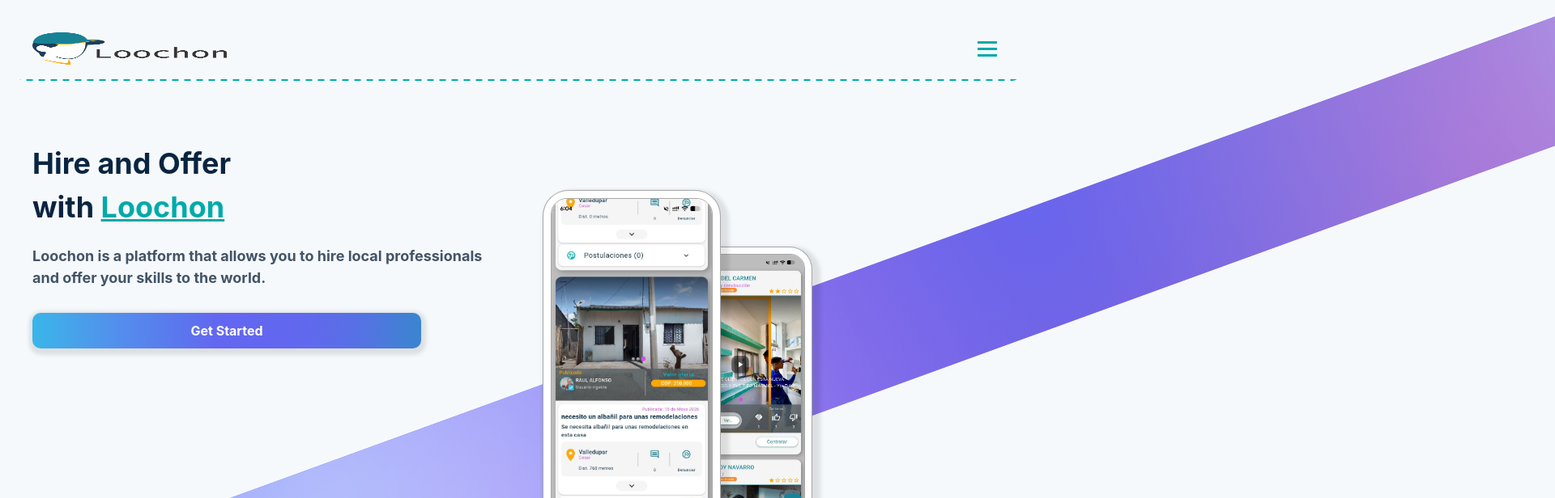
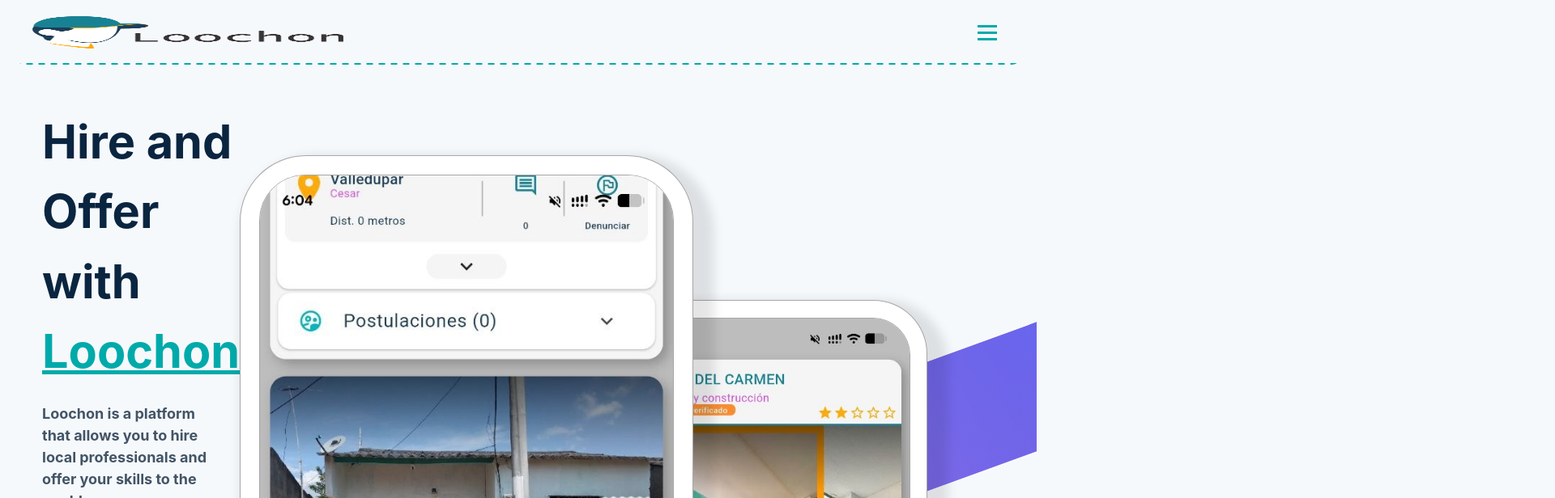
Before and after one commit to Yakhonaa/Landing-Page, a React (Vite) app: page / in a window 1280 px wide. Shown: the top 616 px of the page at 81% size, 1920 px wide, since content can reach past the window. Built offline with nearby package versions, Linux system fonts and the light colour scheme.

Commit message:
weird safe

```diff
--- a/src/App.jsx
+++ b/src/App.jsx
@@ -1,6 +1,7 @@
 function App() {
   return (
     <main className="min-h-screen">
+      <meta name="viewport" content="width=device-width, initial-scale=1.0, maximum-scale=1.0, user-scalable=no" />
       <section>
         <div className="Navbar">
           <img src="public/logo.png" alt="Loochon" className="logo" />
--- a/src/index.css
+++ b/src/index.css
@@ -7,6 +7,11 @@
   background-color: rgba(246, 249, 252);
 }
 
+:root {
+  /* This creates a fluid base metric that equals exactly 1% of the viewport width */
+  --fluid-metric: 1vw;
+}
+
 .Navbar {
   display: flex;
   align-items: center;
@@ -14,13 +19,20 @@
   background-color: rgba(246, 249, 252);
   padding: 20px;
   border-radius: 10px;
-  margin: 20px;
-  margin-bottom: 55px;
+  margin-right: 20px;
+  margin-left: 20px;
+
   height: 10vh;
   background-image: linear-gradient(to right, rgb(0, 170, 170) 55%, rgba(0,0,0,0) 0%);
   background-position: bottom;
   background-size: 15px 2px; /* 15px is the dash + gap width; 2px is border thickness */
   background-repeat: repeat-x;
+}
+
+.logo {
+  margin-left: 0px;
+  width: calc(30*var(--fluid-metric));
+  height: 100%;
 }
 
 .button-icon {
@@ -37,6 +49,13 @@
   cursor: pointer;
 }
 
+html, body {
+  width: 100%;
+  max-width: 100vw;
+  overflow-x: hidden; /* Prevents horizontal scrolling */
+  position: relative;
+}
+
 .button-icon span {
   display: block;
   width: 24px;
@@ -49,7 +68,7 @@
    position: relative;
   display: flex;
   /*background-color: #f0f0f0;*/
-  padding: 20px;
+  padding: calc(2.5*var(--fluid-metric));
   border-radius: 10px;
   margin: 20px;
   height: 100vh;
@@ -64,15 +83,11 @@
   color: rgba(10, 37, 64);
 }
 
-.left-header-content-title {
-  font-size: 36px;
+.left-header-content-title, .left-header-content-subtitle {
+  font-size: calc(4.5*var(--fluid-metric));
   font-weight: 700;
 }
 
-.left-header-content-subtitle {
-  font-size: 36px;
-  font-weight: 700;
-}
 
 .Loochon-highlight {
   color: rgb(0, 170, 170);
@@ -99,39 +114,38 @@
 
 .image-stack {
   position: relative;
-  width: 430px;
-  height: 360px;
+  width: calc(86*var(--fluid-metric));
+  height: calc(72*var(--fluid-metric));
   margin-top: 60px;
-  margin-left: 30px;
+  margin-left: 0px;
 }
-
 
 
 .offer-image-container {
   position: relative;
   z-index: 2;
   width: fit-content;
-  padding: 9px;
+  padding: calc(1.8*var(--fluid-metric));
   background-color: rgb(255, 255, 255);
-  border-radius: 32px;
+  border-radius: calc(6.4*var(--fluid-metric));
   border-style: solid;
   border-width: 1px;
   border-color: rgba(130, 130, 130, 0.7);
 
-  box-shadow: 5px 5px 5px 5px rgba(0, 0, 0, 0.1);
+  box-shadow: calc(1*var(--fluid-metric)) calc(1*var(--fluid-metric)) calc(1*var(--fluid-metric)) calc(1*var(--fluid-metric)) rgba(0, 0, 0, 0.1);
 }
 
 .hire-image-container {
   position: absolute;
-  top: 70px;
-  left: 155px;
+  top: calc(14*var(--fluid-metric));
+  left: calc(31*var(--fluid-metric));
   z-index: 1;
   width: fit-content;
-  padding: 8px;
+  padding: calc(1.6*var(--fluid-metric));
   background-color: rgb(255, 255, 255);
   border: 1px solid rgba(130, 130, 130, 0.7);
-  border-radius: 28px;
-  box-shadow: 5px 5px 5px 5px rgba(0, 0, 0, 0.1);
+  border-radius: calc(5.2*var(--fluid-metric));
+  box-shadow: calc(1*var(--fluid-metric)) calc(1*var(--fluid-metric)) calc(1*var(--fluid-metric)) calc(1*var(--fluid-metric)) rgba(0, 0, 0, 0.1);
 }
 
 
@@ -141,17 +155,17 @@
   border-width: 1px;
   border-color: rgba(130, 130, 130, 0.7);
   display: block;
-  width: 200px;
+  width: calc(40*var(--fluid-metric));
   height: auto;
-  border-radius: 20px;
+  border-radius: calc(4.4*var(--fluid-metric));
 }
 
 .hire-image {
   display: block;
-  width: 160px;
+  width: calc(32*var(--fluid-metric));
   height: auto;
   border: 1px solid rgba(130, 130, 130, 0.7);
-  border-radius: 18px;
+  border-radius: calc(3.6*var(--fluid-metric));
 }
 
 .left-header-content-buttons {
@@ -190,7 +204,7 @@
 
 .diagonal-stripe {
   position: absolute;
-  top: -740px;
+  top: -540px;
   left: -45%; /* Extends past left border */
 
   width: 300%; /* Extra width ensures it stays connected to borders when tilted */
@@ -245,9 +259,3 @@
     background-position: 0% 50%, 100% 50%, 40% 50%, 0% 50%;
   }
 }
-
-.logo {
-  margin-left: 0px;
-  width: 20%;
-  height: 100%;
-}
```
